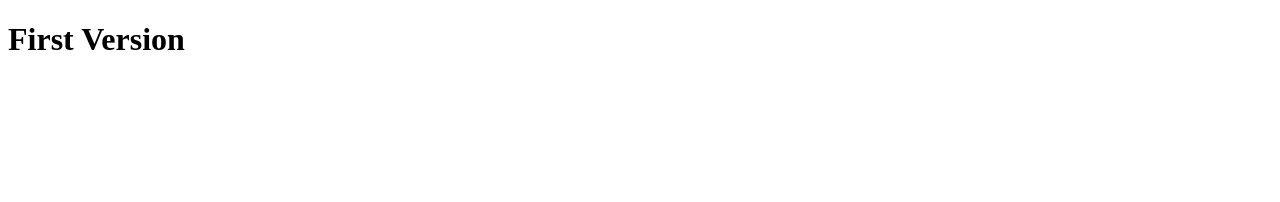
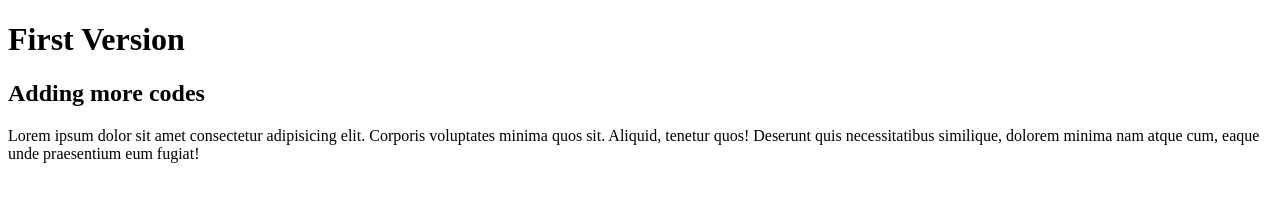
Before and after one commit to zennnpower/git-practice, a plain HTML site: page index.html in a window 1280 px wide. Drawn offline with Linux system fonts and the light colour scheme.

Commit message:
added h2 and p tags

```diff
--- a/index.html
+++ b/index.html
@@ -8,5 +8,11 @@
 </head>
 <body>
     <h1>First Version</h1>
+
+    <h2>Adding more codes</h2>
+    <p>
+        Lorem ipsum dolor sit amet consectetur adipisicing elit. Corporis voluptates minima quos sit.
+        Aliquid, tenetur quos! Deserunt quis necessitatibus similique, dolorem minima nam atque cum, eaque unde praesentium eum fugiat!
+    </p>
 </body>
 </html>
```
